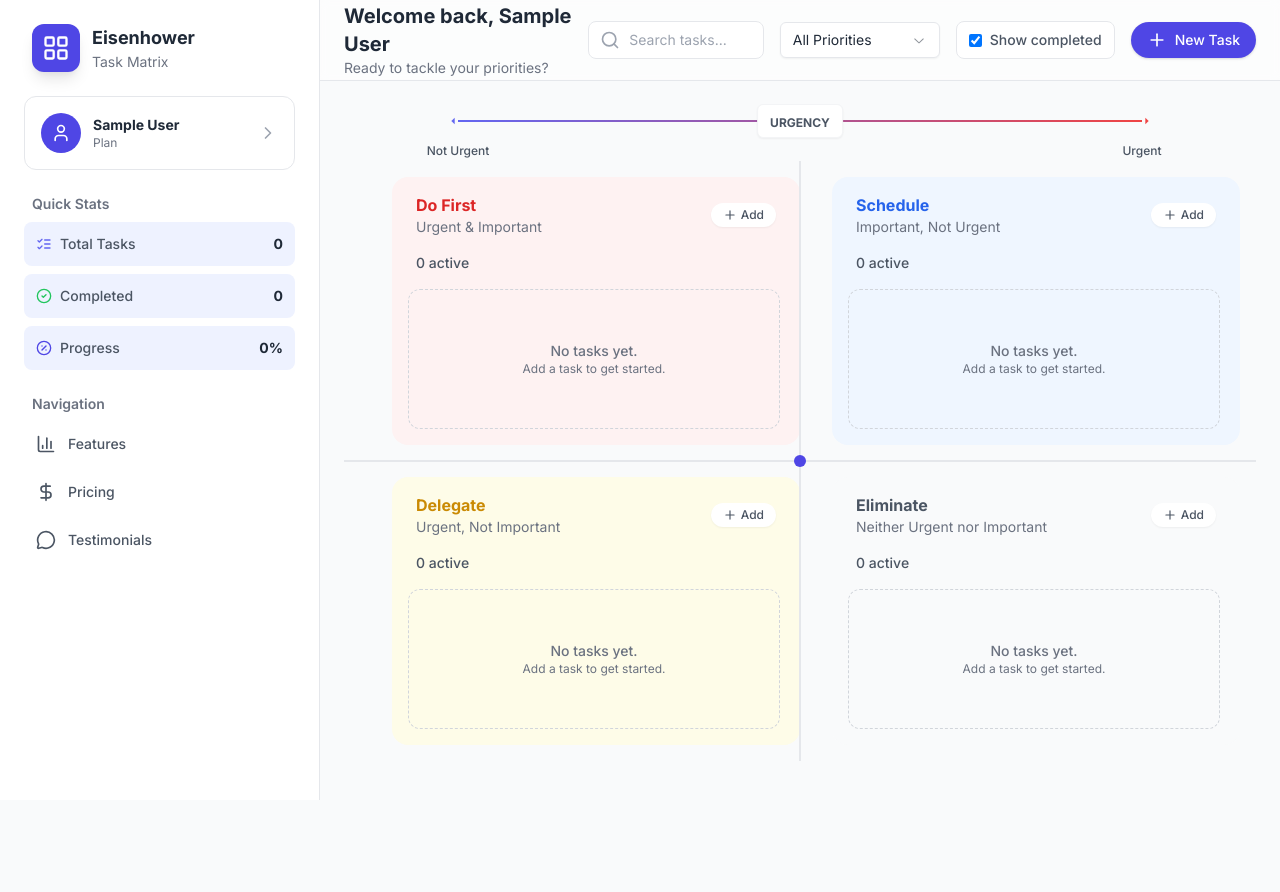
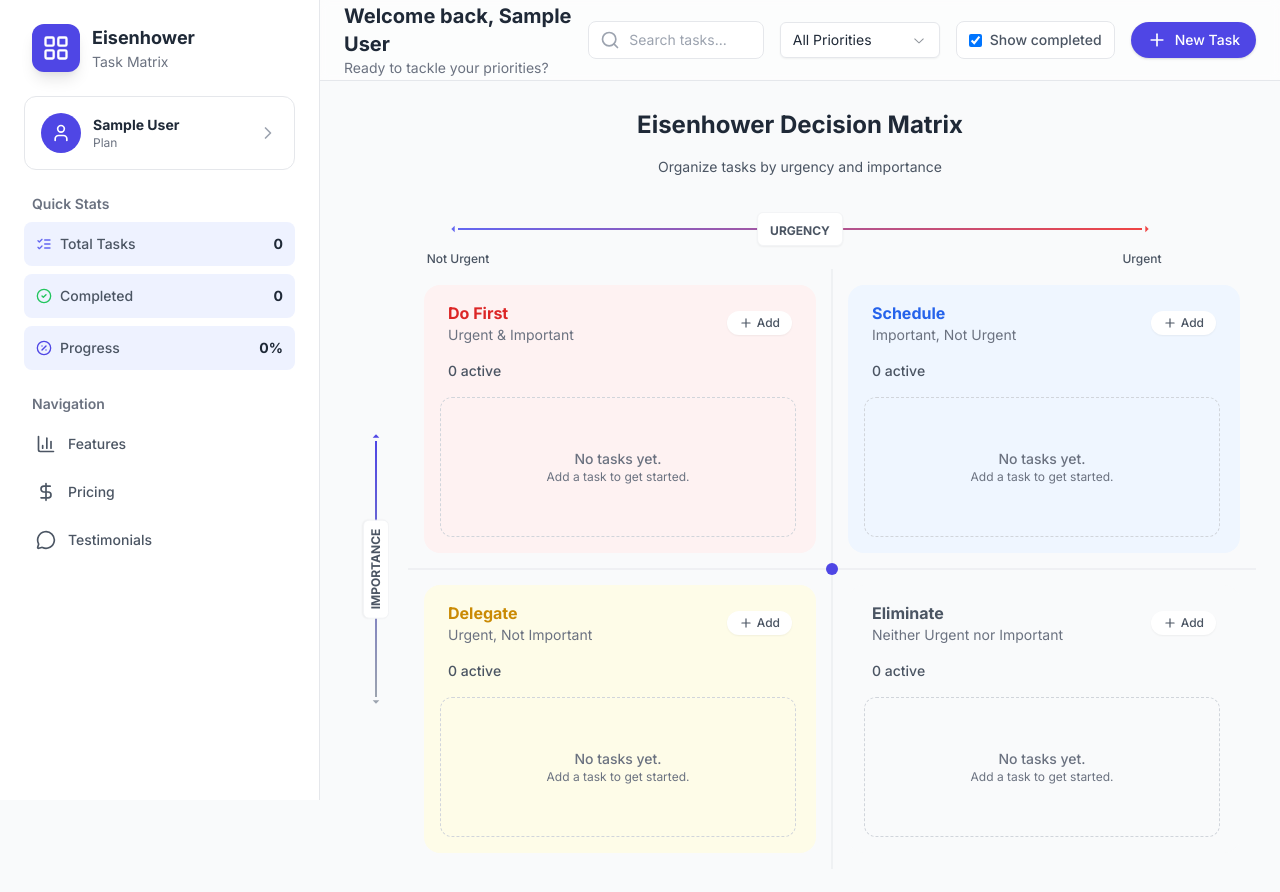
Before and after one commit to pedrocarlos-ti/eisenhower-matrix-saas, a React (Vite) app: page /dashboard in a window 1280 px wide. Shown: the top 892 px of the page. Before the commit the page ends 801 px from the top, so only its background shows below. Built offline with nearby package versions, Linux system fonts and the light colour scheme; sample sign-in values are in the browser's storage.

Commit message:
refactor: improve Eisenhower matrix layout and form input styling

```diff
--- a/src/components/Matrix.tsx
+++ b/src/components/Matrix.tsx
@@ -61,19 +61,19 @@ const Matrix: React.FC<MatrixProps> = React.memo(
 
     return (
       <div className="w-full">
-        {/* Matrix Grid Layout with Axes */}
         <div className="mb-4">
+          <div className="max-w-7xl mx-auto">
+            {/* Matrix Title */}
+            <div className="flex items-center justify-center mb-8">
+              <div className="text-center">
+                <h2 className="text-2xl md:text-4xl font-bold text-gray-800 mb-2">Eisenhower Decision Matrix</h2>
+                <p className="text-sm md:text-lg text-gray-600">Organize tasks by urgency and importance</p>
+              </div>
+            </div>
+
+            {/* Matrix Container */}
             <div className="relative">
-
-            {/* Eisenhower Matrix - Proper Grid Design */}
-            <div className="max-w-7xl mx-auto">
-              {/* Matrix Title with Modern Styling */}
-
-
-              {/* Modern Matrix Container with 3D Effects */}
-              <div className="relative">
-
-                {/* Simple Urgency Axis - Top - Hidden on mobile, visible on md screens and up */}
+              {/* Urgency Axis - Top - Hidden on mobile, visible on md screens */}
               <div className="relative h-8 mb-6 mx-auto w-3/4 hidden md:block">
                 {/* Horizontal line */}
                 <div className="absolute left-0 right-0 top-1/2 h-0.5 bg-gradient-to-r from-indigo-500 to-red-500 transform -translate-y-1/2"></div>
@@ -110,11 +110,10 @@ const Matrix: React.FC<MatrixProps> = React.memo(
                 </div>
               </div>
 
-                {/* Main Matrix Grid */}
-                <div className="relative">
-                  {/* Simple Importance Axis - Left - Hidden on mobile, visible on md screens and up */}
-                  <div className="absolute -left-16 top-0 h-full hidden md:flex items-center">
-                    <div className="flex flex-col items-center">
+              <div className="flex">
+                {/* Importance Axis - Left - Hidden on mobile, visible on md screens */}
+                <div className="hidden md:block relative w-16">
+                  <div className="absolute inset-y-0 right-4 flex items-center">
                     <div className="relative h-64 w-8">
                       {/* Vertical line */}
                       <div className="absolute left-1/2 top-0 bottom-0 w-0.5 bg-gradient-to-b from-indigo-600 to-gray-400 transform -translate-x-1/2"></div>
@@ -134,8 +133,8 @@ const Matrix: React.FC<MatrixProps> = React.memo(
                       </div>
 
                       {/* Label */}
-                        <div className="absolute left-1/2 top-1/2 transform -translate-x-1/2 -translate-y-1/2 -ml-10">
-                          <div className="px-2 py-1 bg-white rounded-md border border-gray-100 shadow-sm translate-x-6 rotate-90">
+                      <div className="absolute left-1/2 top-1/2 transform -translate-x-1/2 -translate-y-1/2">
+                        <div className="px-2 py-1 bg-white rounded-md border border-gray-100 shadow-sm rotate-90">
                           <span className="text-xs font-bold text-gray-600 transform -rotate-180 block whitespace-nowrap">IMPORTANCE</span>
                         </div>
                       </div>
@@ -143,22 +142,24 @@ const Matrix: React.FC<MatrixProps> = React.memo(
                   </div>
                 </div>
 
-                  {/* Empty div to remove duplicate axis */}
+                {/* Matrix Grid */}
+                <div className="flex-1 relative">
+                  {/* Container with relative positioning for the dividing lines */}
+                  <div className="relative min-h-[600px]">
+                    {/* Dividing lines overlay */}
+                    <div className="absolute inset-0 pointer-events-none">
+                      {/* Vertical divider */}
+                      <div className="absolute left-1/2 top-0 bottom-0 w-[1px] bg-gray-200 transform -translate-x-1/2"></div>
 
-                  {/* Modern Matrix Grid with 3D Dividers */}
-                  <div className="relative">
-                    {/* Fixed height container to ensure consistent divider positioning */}
-                    <div className="relative h-[600px]">
-                      {/* Vertical Divider with 3D Effect - Using fixed height instead of top/bottom */}
-                      <div className="absolute left-1/2 top-0 h-full w-0.5 bg-gray-200 transform -translate-x-1/2 z-10"></div>
-                      {/* Horizontal Divider with 3D Effect - Using fixed width instead of left/right */}
-                      <div className="absolute top-1/2 left-0 w-full h-0.5 bg-gray-200 transform -translate-y-1/2 z-10"></div>
+                      {/* Horizontal divider */}
+                      <div className="absolute top-1/2 left-0 right-0 h-[1px] bg-gray-200 transform -translate-y-1/2"></div>
 
                       {/* Center intersection point */}
-                      <div className="absolute top-1/2 left-1/2 w-3 h-3 bg-indigo-600 rounded-full transform -translate-x-1/2 -translate-y-1/2 z-20"></div>
+                      <div className="absolute left-1/2 top-1/2 w-3 h-3 bg-indigo-600 rounded-full transform -translate-x-1/2 -translate-y-1/2 z-10"></div>
+                    </div>
 
-                      {/* 2x2 Grid with Fixed Height */}
-                      <div className="grid grid-cols-2 gap-0 h-full md:ml-8">
+                    {/* Grid for quadrants */}
+                    <div className="grid grid-cols-2 grid-rows-2 min-h-[600px]">
                       {quadrantConfigs.map((config, index) => (
                         <div
                           key={config.id}
@@ -168,7 +169,6 @@ const Matrix: React.FC<MatrixProps> = React.memo(
                             animation: "fadeInScale 0.8s ease-out forwards",
                           }}
                         >
-                          <div className="h-full">
                           <Quadrant
                             config={config}
                             tasks={tasksByQuadrant[config.id]}
@@ -179,9 +179,7 @@ const Matrix: React.FC<MatrixProps> = React.memo(
                             onToggleComplete={onToggleComplete}
                           />
                         </div>
-                        </div>
                       ))}
-                      </div>
                     </div>
                   </div>
                 </div>
--- a/src/components/TaskForm.tsx
+++ b/src/components/TaskForm.tsx
@@ -239,7 +239,7 @@ const TaskForm: React.FC<TaskFormProps> = ({
                 }
               }}
               onBlur={() => handleBlur('title')}
-              className={`w-full px-4 py-3 border rounded-lg focus:outline-none focus:ring-1 transition-all duration-200 text-gray-900 font-medium ${
+              className={`w-full px-4 py-3 border rounded-lg focus:outline-none focus:ring-1 transition-all duration-200 text-gray-900 font-medium border-solid ${
                 hasFieldError('title', errors) && touched.title
                   ? 'border-red-300 focus:ring-red-400 focus:border-red-400 bg-red-50/30'
                   : 'border-gray-200 focus:ring-indigo-500 focus:border-indigo-500 bg-white'
@@ -265,7 +265,7 @@ const TaskForm: React.FC<TaskFormProps> = ({
                 }
               }}
               onBlur={() => handleBlur('description')}
-              className={`w-full px-4 py-3 border rounded-lg focus:outline-none focus:ring-1 transition-all duration-200 resize-none text-gray-900 font-medium ${
+              className={`w-full px-4 py-3 border rounded-lg focus:outline-none focus:ring-1 transition-all duration-200 resize-none text-gray-900 font-medium border-solid ${
                 hasFieldError('description', errors) && touched.description
                   ? 'border-red-300 focus:ring-red-400 focus:border-red-400 bg-red-50/30'
                   : 'border-gray-200 focus:ring-indigo-500 focus:border-indigo-500 bg-white'
@@ -292,7 +292,7 @@ const TaskForm: React.FC<TaskFormProps> = ({
                   }
                 }}
                 onBlur={() => handleBlur('priority')}
-                className={`w-full px-4 py-3 border rounded-lg focus:outline-none focus:ring-1 transition-all duration-200 text-gray-900 appearance-none font-medium ${
+                className={`w-full px-4 py-3 border rounded-lg focus:outline-none focus:ring-1 transition-all duration-200 text-gray-900 appearance-none font-medium border-solid ${
                   hasFieldError('priority', errors) && touched.priority
                     ? 'border-red-300 focus:ring-red-400 focus:border-red-400 bg-red-50/30'
                     : 'border-gray-200 focus:ring-indigo-500 focus:border-indigo-500 bg-white'
@@ -320,7 +320,7 @@ const TaskForm: React.FC<TaskFormProps> = ({
                   }
                 }}
                 onBlur={() => handleBlur('dueDate')}
-                className={`w-full px-4 py-3 border rounded-lg focus:outline-none focus:ring-1 transition-all duration-200 text-gray-900 font-medium ${
+                className={`w-full px-4 py-3 border rounded-lg focus:outline-none focus:ring-1 transition-all duration-200 text-gray-900 font-medium border-solid ${
                   hasFieldError('dueDate', errors) && touched.dueDate
                     ? 'border-red-300 focus:ring-red-400 focus:border-red-400 bg-red-50/30'
                     : 'border-gray-200 focus:ring-indigo-500 focus:border-indigo-500 bg-white'
@@ -350,7 +350,7 @@ const TaskForm: React.FC<TaskFormProps> = ({
                 }
               }}
               onBlur={() => handleBlur('quadrant')}
-              className={`w-full px-4 py-3 border rounded-lg focus:outline-none focus:ring-1 transition-all duration-200 text-gray-900 appearance-none font-medium ${
+              className={`w-full px-4 py-3 border rounded-lg focus:outline-none focus:ring-1 transition-all duration-200 text-gray-900 appearance-none font-medium border-solid ${
                 hasFieldError('quadrant', errors) && touched.quadrant
                   ? 'border-red-300 focus:ring-red-400 focus:border-red-400 bg-red-50/30'
                   : initialQuadrant
@@ -384,7 +384,7 @@ const TaskForm: React.FC<TaskFormProps> = ({
                 }
               }}
               onBlur={() => handleBlur('tags')}
-              className={`w-full px-4 py-3 border rounded-lg focus:outline-none focus:ring-1 transition-all duration-200 text-gray-900 font-medium ${
+              className={`w-full px-4 py-3 border rounded-lg focus:outline-none focus:ring-1 transition-all duration-200 text-gray-900 font-medium border-solid ${
                 hasFieldError('tags', errors) && touched.tags
                   ? 'border-red-300 focus:ring-red-400 focus:border-red-400 bg-red-50/30'
                   : 'border-gray-200 focus:ring-indigo-500 focus:border-indigo-500 bg-white'
--- a/src/pages/Dashboard.tsx
+++ b/src/pages/Dashboard.tsx
@@ -136,7 +136,7 @@ const Dashboard: React.FC = () => {
   return (
     <ErrorBoundary>
       <div className="min-h-screen bg-gray-50 flex relative overflow-hidden">
-        <aside className="w-80 h-screen bg-white border-r border-gray-200 flex-shrink-0 hidden xl:flex flex-col p-6 space-y-6">
+        <aside className="w-80 h-screen bg-white border-r border-gray-200 flex-shrink-0 hidden xl:flex flex-col p-6 space-y-6 h-auto">
           <div className="flex items-center space-x-3 px-2">
             <div className="h-12 w-12 rounded-xl bg-indigo-600 flex items-center justify-center shadow-lg">
               <LayoutGrid className="w-7 h-7 text-white" />
```
Lines whose indentation alone changed are shown as unchanged.
